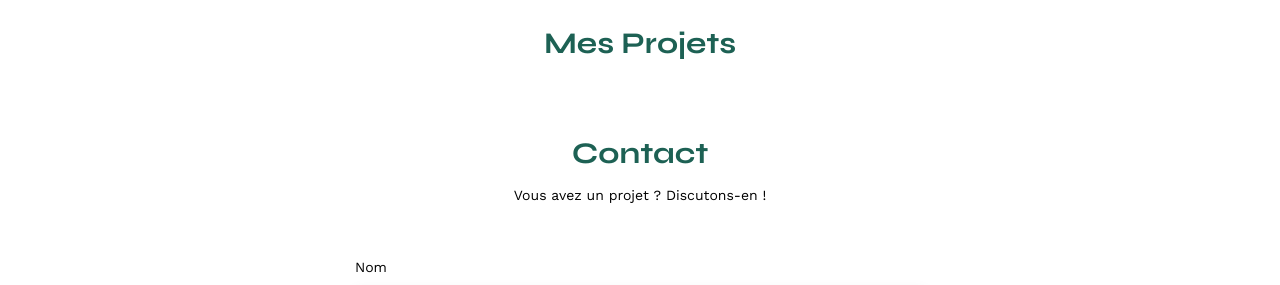
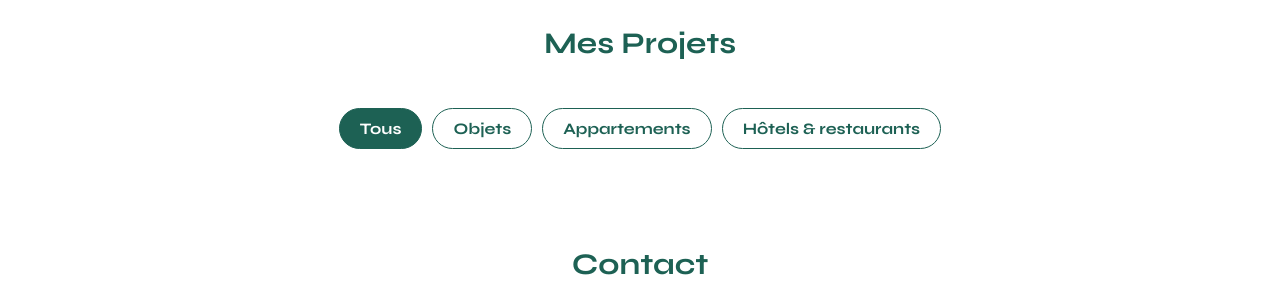
Before and after one commit to MarieMyr/P6-Portfolio-architecte-sophie-bluel, a plain HTML site: page FrontEnd/index.html in a window 1280 px wide. Shown: the part 507-792 px from the top of the page. Drawn offline with nearby package versions, Linux system fonts and the light colour scheme; no server answers.

Commit message:
Ajout de la section Filtre fonctionnelle

```diff
--- /dev/null
+++ b/FrontEnd/assets/index.css
@@ -0,0 +1,28 @@
+
+/**** Section des filtres ****/
+
+.filters{
+	display: flex;
+	justify-content: center;
+	margin: 50px 0;
+}
+
+.filter_btn{
+	font-family: 'Syne';
+	font-weight: 700;
+	font-size: 16px;
+	padding: 10px 20px;
+	margin: 0 5px;
+	border: 1px solid #1D6154;
+	border-radius: 60px;
+	color: #1D6154;
+	background-color: #FFFFFF;
+}
+	.filter_btn:hover{
+		box-shadow: 0px 4px 14px rgba(0, 0, 0, 0.09);
+}
+
+.filter_btn_active{
+	background-color: #1D6154;
+	color: #FFFFFF;
+}
--- a/FrontEnd/codeJs/index.js
+++ b/FrontEnd/codeJs/index.js
@@ -1,5 +1,5 @@
 let galleryHTML = document.querySelector(".gallery");
-
+let btnFilters = document.querySelectorAll(".filter_btn");
 
 
 // Génération des projets dynamiquement
@@ -28,3 +28,27 @@ let galleryHTML = document.querySelector(".gallery");
     });
     galleryHTML.innerHTML = workListe;
     }
+
+
+    // Section des Filtres
+
+btnFilters.forEach((btn, index) => {
+    btn.addEventListener("click", (event) => {
+      let filterWorks = allWorks.filter((work) => work.categoryId == index);
+
+      if (index == 0) {
+        showAllWorks(allWorks);
+      } else {
+        showAllWorks(filterWorks);
+      }
+      toggleActivatebtn(index);
+    });
+  });
+
+// Changer le bouton activer au click
+  function toggleActivatebtn(btnId) {
+    btnFilters.forEach((btn) => {
+      btn.classList.remove("filter_btn_active");
+    });
+    btnFilters[btnId].classList.add("filter_btn_active");
+  }
--- a/FrontEnd/index.html
+++ b/FrontEnd/index.html
@@ -9,6 +9,7 @@
 	<link href="https://fonts.googleapis.com/css2?family=Syne:wght@700;800&family=Work+Sans&display=swap" rel="stylesheet">
 	<meta name="description" content="">
 	<link rel="stylesheet" href="./assets/style.css">
+	<link rel="stylesheet" href="./assets/index.css">
 	<script src="/FrontEnd/codeJs/index.js" defer></script>
 </head>
 <body>
@@ -37,6 +38,14 @@
 	</section>
 	<section id="portfolio">
 		<h2>Mes Projets</h2>
+
+		<div class="filters">
+			<button class="filter_btn filter_btn_active btn_tous"> Tous </button>
+			<button class="filter_btn btn_id-1"> Objets </button>
+			<button class="filter_btn btn_appartements"> Appartements </button>
+			<button class="filter_btn btn_hotelRestaurants"> Hôtels & restaurants </button>
+		</div>
+
 		<div class="gallery">
 
 		</div>
```
